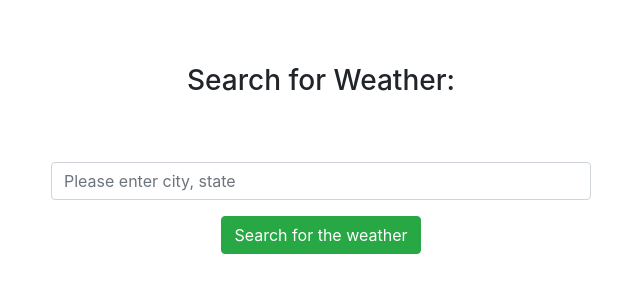
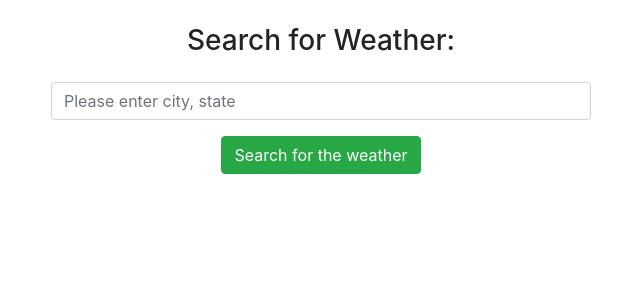
Before and after one commit to vronney/angular-weather-app, an Angular app: page / in a window 1280 px wide. Shown: the top 300 px of the page, without its empty margins (319-959 px from the left). Built offline with nearby package versions, Linux system fonts and the light colour scheme.

Commit message:
Decreased top and bottom margins for h3 tag

```diff
--- a/src/app/weather/weather.component.scss
+++ b/src/app/weather/weather.component.scss
@@ -1,7 +1,7 @@
 .container {
 
     h3 {
-        margin: 4rem;
+        margin: 1.5rem 4rem;
     }
 
     .card-title {
```
